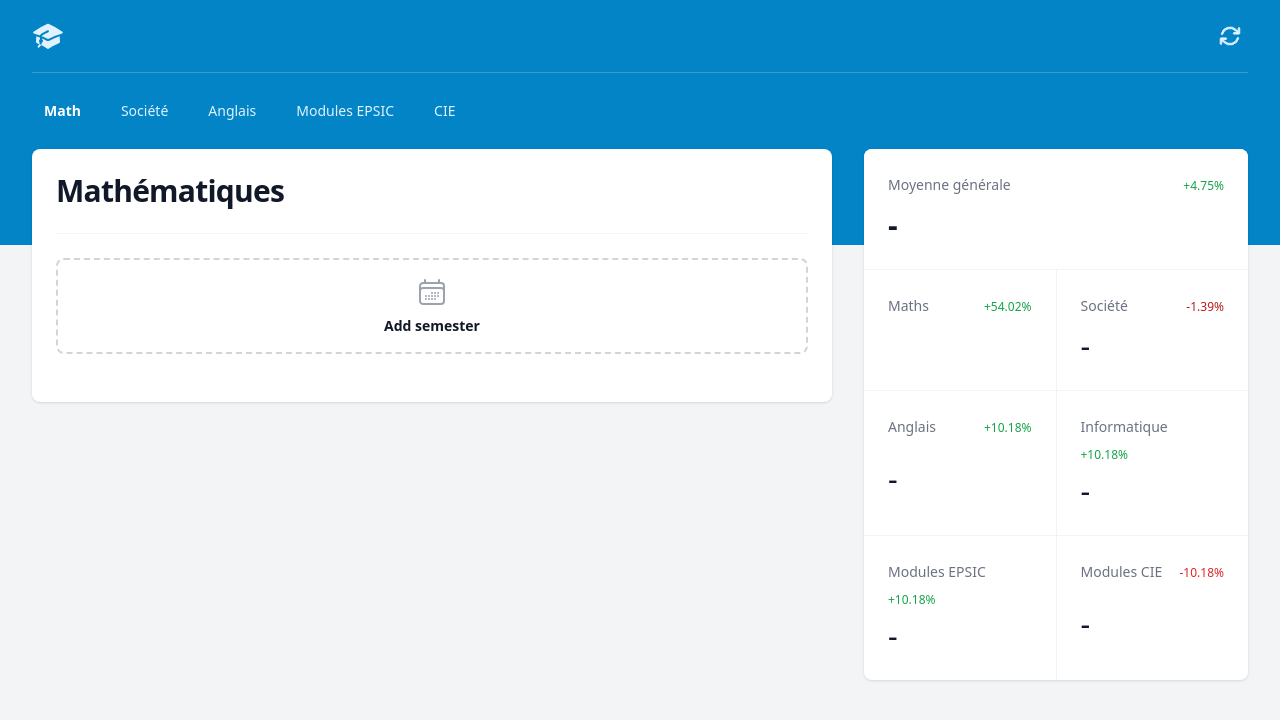
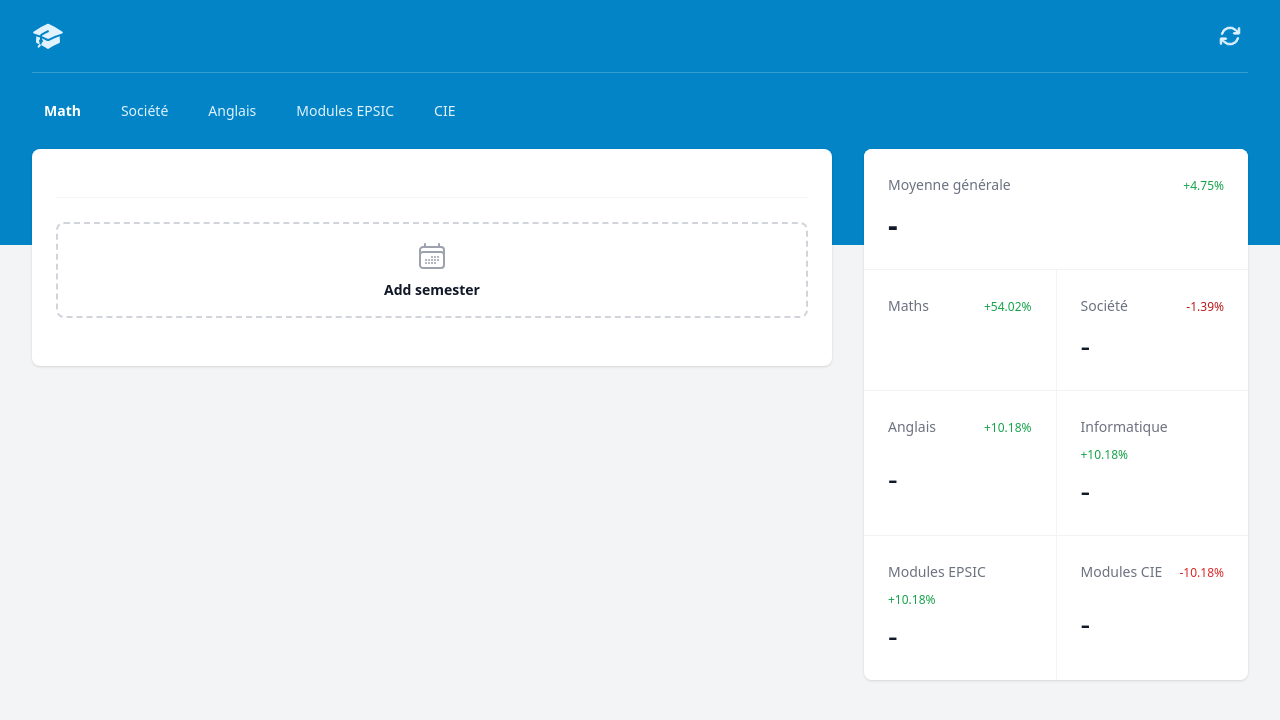
Before and after one commit to Alex-zReeZ/grades-calculator-react, a React (Vite) app: page / in a window 1280 px wide. Shown: the top 720 px of the page. Built offline with nearby package versions, Linux system fonts and the light colour scheme; a web font is replaced by a local one.

Commit message:
fix : fix error 'Cannot update a component (`DashBoard`) while rendering a different component (`AllSemester`).'

```diff
--- a/package.json
+++ b/package.json
@@ -14,6 +14,7 @@
     "react": "^18.2.0",
     "react-dom": "^18.2.0",
     "react-router": "^6.21.3",
+    "react-router-dom": "^6.21.3",
     "zustand": "^4.5.0"
   },
   "devDependencies": {
--- a/src/App.tsx
+++ b/src/App.tsx
@@ -1,70 +1,28 @@
 import './App.css'
 import {AllSemester} from "./Component/AllSemester.tsx";
 import DashBoard from "./Component/DashBoard.tsx";
-import NavBar from "./Component/NavBar.tsx"
+import PageHeader from "./Component/PageHeader.tsx";
+/*import {createBrowserRouter} from "react-router-dom";
+import NavBar from "./Component/NavBar.tsx";*/
 
 function App() {
+/*    const router = createBrowserRouter([
+        {
+            path:"/",
+            element: <div>
+                <NavBar/>
+                <subject={"Mathématiques"}/>
+            </div>
+        },
+    ])*/
+
     return (
         <>
-            <header className="bg-sky-600 pb-24">
-                <div className="container mx-auto sm:px-6 lg:px-8">
-                    <div
-                        className="relative flex items-center justify-center py-5 lg:justify-between"
-                    >
-                        <div className="absolute left-0 flex-shrink-0 lg:static">
-                            <a className="text-sky-100" href="#">
-                                <span className="sr-only">Grades calculator</span>
-                                <svg
-                                    xmlns="http://www.w3.org/2000/svg"
-                                    viewBox="0 0 24 24"
-                                    fill="currentColor"
-                                    className="h-8 w-8"
-                                >
-                                    <path
-                                        d="M11.7 2.805a.75.75 0 01.6 0A60.65 60.65 0 0122.83 8.72a.75.75 0 01-.231 1.337 49.949 49.949 0 00-9.902 3.912l-.003.002-.34.18a.75.75 0 01-.707 0A50.009 50.009 0 007.5 12.174v-.224c0-.131.067-.248.172-.311a54.614 54.614 0 014.653-2.52.75.75 0 00-.65-1.352 56.129 56.129 0 00-4.78 2.589 1.858 1.858 0 00-.859 1.228 49.803 49.803 0 00-4.634-1.527.75.75 0 01-.231-1.337A60.653 60.653 0 0111.7 2.805z"
-                                    />
-                                    <path
-                                        d="M13.06 15.473a48.45 48.45 0 017.666-3.282c.134 1.414.22 2.843.255 4.285a.75.75 0 01-.46.71 47.878 47.878 0 00-8.105 4.342.75.75 0 01-.832 0 47.877 47.877 0 00-8.104-4.342.75.75 0 01-.461-.71c.035-1.442.121-2.87.255-4.286A48.4 48.4 0 016 13.18v1.27a1.5 1.5 0 00-.14 2.508c-.09.38-.222.753-.397 1.11.452.213.901.434 1.346.661a6.729 6.729 0 00.551-1.608 1.5 1.5 0 00.14-2.67v-.645a48.549 48.549 0 013.44 1.668 2.25 2.25 0 002.12 0z"
-                                    />
-                                    <path
-                                        d="M4.462 19.462c.42-.419.753-.89 1-1.394.453.213.902.434 1.347.661a6.743 6.743 0 01-1.286 1.794.75.75 0 11-1.06-1.06z"
-                                    />
-                                </svg>
-                            </a>
-                        </div>
-
-                        <div className="hidden lg:ml-4 lg:flex lg:items-center lg:pr-0.5">
-                            <button
-                                type="button"
-                                className="relative flex-shrink-0 rounded-full p-1 text-sky-100 hover:bg-white hover:bg-opacity-10 hover:text-white focus:outline-none focus:ring-2 focus:ring-white"
-                            >
-                                <span className="absolute -inset-1.5"></span>
-                                <span className="sr-only">Reload</span>
-                                <svg
-                                    xmlns="http://www.w3.org/2000/svg"
-                                    viewBox="0 0 24 24"
-                                    fill="currentColor"
-                                    stroke="currentColor"
-                                    className="w-6 h-6"
-                                >
-                                    <path
-                                        fillRule="evenodd"
-                                        d="M4.755 10.059a7.5 7.5 0 0112.548-3.364l1.903 1.903h-3.183a.75.75 0 100 1.5h4.992a.75.75 0 00.75-.75V4.356a.75.75 0 00-1.5 0v3.18l-1.9-1.9A9 9 0 003.306 9.67a.75.75 0 101.45.388zm15.408 3.352a.75.75 0 00-.919.53 7.5 7.5 0 01-12.548 3.364l-1.902-1.903h3.183a.75.75 0 000-1.5H2.984a.75.75 0 00-.75.75v4.992a.75.75 0 001.5 0v-3.18l1.9 1.9a9 9 0 0015.059-4.035.75.75 0 00-.53-.918z"
-                                        clipRule="evenodd"
-                                    />
-                                </svg>
-                            </button>
-                        </div>
-                    </div>
-                    <NavBar/>
-                </div>
-            </header>
+            <PageHeader/>
             <main className="-mt-24 pb-8">
                 <div className="container mx-auto sm:px-6 lg:px-8">
                     <h1 className="sr-only">Averages</h1>
-                    <div
-                        className="grid grid-cols-1 items-start gap-4 lg:grid-cols-3 lg:gap-8"
-                    >
+                    <div className="grid grid-cols-1 items-start gap-4 lg:grid-cols-3 lg:gap-8">
                         <div className="grid grid-cols-1 gap-4 lg:col-span-2">
                             <AllSemester />
                         </div>
--- a/src/Component/AllSemester.tsx
+++ b/src/Component/AllSemester.tsx
@@ -1,16 +1,19 @@
-import { useState } from "react";
+import {useEffect, useState} from "react";
 import SemesterRow from "./SemesterComponent/SemesterRow.tsx";
 import { AddNewSemester } from "./SemesterComponent/AddNewSemester.tsx";
 import { calculateAverage } from "./CalculateAverage.tsx";
-import { useAverageStore } from "./GradeStore.tsx";
 import GlobalAverage from "./GlobalAverage.tsx";
+import {useAverageStore} from "./GradeStore.tsx";
 
 
-export function AllSemester() {
+export function AllSemester({subject}:{subject: string}) {
     const [semesters, setSemesters] = useState<Array<number | null>>([]);
     const average = calculateAverage(semesters)
+    const updateAverage = useAverageStore(store => store.updateAverage)
 
-    useAverageStore.getState().updateAverage(average, 'math');
+    useEffect(() => {
+        updateAverage(average, "math")
+    })
 
     const addSemester = () => {
         if (semesters.length < 4) {
@@ -50,7 +53,7 @@ export function AllSemester() {
                                     className="text-2xl font-bold leading-7 text-gray-900 sm:truncate sm:text-3xl
                                      sm:tracking-tight"
                                 >
-                                    Mathématiques
+                                    {subject}
                                 </h2>
                             </div>
                             <GlobalAverage grade={average}/>
--- a/src/Component/GradeStore.tsx
+++ b/src/Component/GradeStore.tsx
@@ -14,7 +14,7 @@ interface allAverageStore{
 
 export const useAverageStore = create<allAverageStore>((set)  => ({
     overAll: "-",
-    math: "-",
+    math: 5,
     eng: "-",
     soci: "-",
     info: "-",
--- /dev/null
+++ b/src/Component/PageHeader.tsx
@@ -0,0 +1,62 @@
+import NavBar from "./NavBar.tsx";
+
+export default function PageHeader() {
+
+
+
+    return (
+        <header className="bg-sky-600 pb-24">
+            <div className="container mx-auto sm:px-6 lg:px-8">
+                <div
+                    className="relative flex items-center justify-center py-5 lg:justify-between"
+                >
+                    <div className="absolute left-0 flex-shrink-0 lg:static">
+                        <a className="text-sky-100" href="#">
+                            <span className="sr-only">Grades calculator</span>
+                            <svg
+                                xmlns="http://www.w3.org/2000/svg"
+                                viewBox="0 0 24 24"
+                                fill="currentColor"
+                                className="h-8 w-8"
+                            >
+                                <path
+                                    d="M11.7 2.805a.75.75 0 01.6 0A60.65 60.65 0 0122.83 8.72a.75.75 0 01-.231 1.337 49.949 49.949 0 00-9.902 3.912l-.003.002-.34.18a.75.75 0 01-.707 0A50.009 50.009 0 007.5 12.174v-.224c0-.131.067-.248.172-.311a54.614 54.614 0 014.653-2.52.75.75 0 00-.65-1.352 56.129 56.129 0 00-4.78 2.589 1.858 1.858 0 00-.859 1.228 49.803 49.803 0 00-4.634-1.527.75.75 0 01-.231-1.337A60.653 60.653 0 0111.7 2.805z"
+                                />
+                                <path
+                                    d="M13.06 15.473a48.45 48.45 0 017.666-3.282c.134 1.414.22 2.843.255 4.285a.75.75 0 01-.46.71 47.878 47.878 0 00-8.105 4.342.75.75 0 01-.832 0 47.877 47.877 0 00-8.104-4.342.75.75 0 01-.461-.71c.035-1.442.121-2.87.255-4.286A48.4 48.4 0 016 13.18v1.27a1.5 1.5 0 00-.14 2.508c-.09.38-.222.753-.397 1.11.452.213.901.434 1.346.661a6.729 6.729 0 00.551-1.608 1.5 1.5 0 00.14-2.67v-.645a48.549 48.549 0 013.44 1.668 2.25 2.25 0 002.12 0z"
+                                />
+                                <path
+                                    d="M4.462 19.462c.42-.419.753-.89 1-1.394.453.213.902.434 1.347.661a6.743 6.743 0 01-1.286 1.794.75.75 0 11-1.06-1.06z"
+                                />
+                            </svg>
+                        </a>
+                    </div>
+
+                    <div className="hidden lg:ml-4 lg:flex lg:items-center lg:pr-0.5">
+                        <button
+                            type="button"
+                            className="relative flex-shrink-0 rounded-full p-1 text-sky-100 hover:bg-white hover:bg-opacity-10 hover:text-white focus:outline-none focus:ring-2 focus:ring-white"
+                        >
+                            <span className="absolute -inset-1.5"></span>
+                            <span className="sr-only">Reload</span>
+                            <svg
+                                xmlns="http://www.w3.org/2000/svg"
+                                viewBox="0 0 24 24"
+                                fill="currentColor"
+                                stroke="currentColor"
+                                className="w-6 h-6"
+                            >
+                                <path
+                                    fillRule="evenodd"
+                                    d="M4.755 10.059a7.5 7.5 0 0112.548-3.364l1.903 1.903h-3.183a.75.75 0 100 1.5h4.992a.75.75 0 00.75-.75V4.356a.75.75 0 00-1.5 0v3.18l-1.9-1.9A9 9 0 003.306 9.67a.75.75 0 101.45.388zm15.408 3.352a.75.75 0 00-.919.53 7.5 7.5 0 01-12.548 3.364l-1.902-1.903h3.183a.75.75 0 000-1.5H2.984a.75.75 0 00-.75.75v4.992a.75.75 0 001.5 0v-3.18l1.9 1.9a9 9 0 0015.059-4.035.75.75 0 00-.53-.918z"
+                                    clipRule="evenodd"
+                                />
+                            </svg>
+                        </button>
+                    </div>
+                </div>
+                <NavBar/>
+            </div>
+        </header>
+    )
+}
--- a/src/Component/SemesterComponent/SemesterRow.tsx
+++ b/src/Component/SemesterComponent/SemesterRow.tsx
@@ -12,7 +12,7 @@ export default function SemesterRow({ onNewAverageAdded, semesterNumber }: { onN
 
     useEffect(() => {
         onNewAverageAdded(calculateAverage(allGrades));
-    }, [allGrades]);
+    });
 
     const renderGradeElements = () => {
         return allGrades.map((grade, index) => (
--- a/src/main.tsx
+++ b/src/main.tsx
@@ -2,9 +2,53 @@ import React from 'react'
 import ReactDOM from 'react-dom/client'
 import App from './App.tsx'
 import './index.css'
+import {createBrowserRouter, RouterProvider} from "react-router-dom";
+import {AllSemester} from "./Component/AllSemester.tsx";
+
+
+const router = createBrowserRouter([
+    {
+        path:"/",
+        Component: App,
+        children: [
+            {
+                path:"/",
+                element: <div>
+                    <AllSemester subject={"Mathematiques"}/>
+                </div>
+            },
+            {
+                path:"/societe",
+                element: <AllSemester subject={"SocieteEtLangues"}/>
+            }
+            ,
+            {
+                path:"/anglais",
+                element:
+                    <div>
+                        <AllSemester subject={"Anglais"}/>
+                    </div>
+
+            },
+            {
+                path:"/epsic",
+                element: <div>
+                    <AllSemester subject={"ModulesEPSIC"}/>
+                </div>
+            },
+            {
+                path:"/cie",
+                element: <div>
+                    <AllSemester subject={"ModulesCIE"}/>
+                </div>
+            },
+        ]
+    },
+
+])
 
 ReactDOM.createRoot(document.getElementById('root')!).render(
-  <React.StrictMode>
-    <App />
-  </React.StrictMode>,
+    <React.StrictMode>
+        <RouterProvider router={router}/>
+    </React.StrictMode>
 )
```
Also changed, not shown: src/Component/NavBar.tsx (+11 -8 lines), 1 other file (tests, documents, lock files or other folders).
